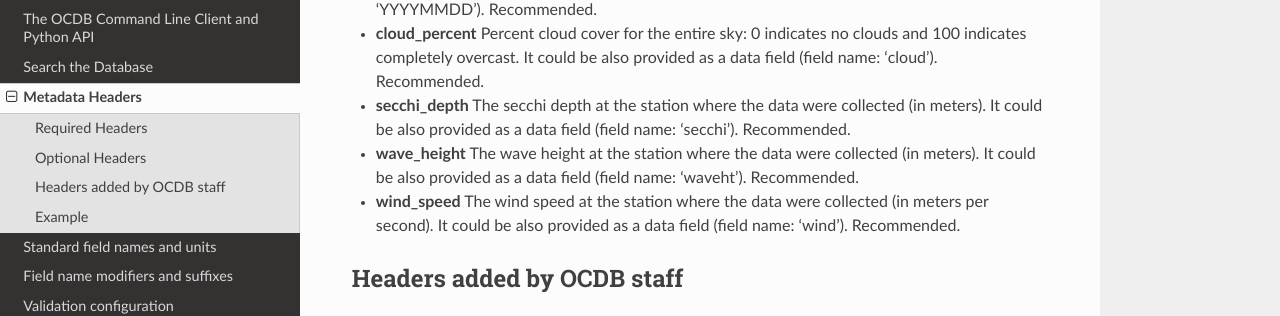
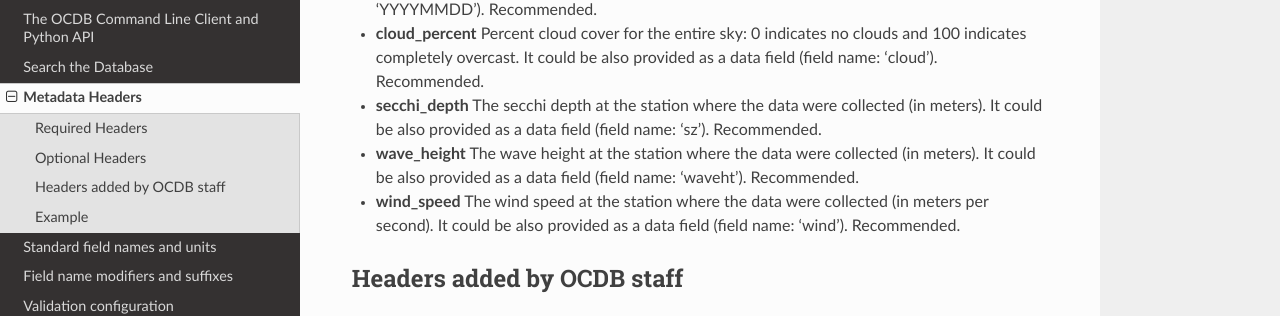
Before and after one commit to javierconcha/ocdb-docs, a Sphinx documentation site: the page built from docs/source/ocdb-metadata-headers.md, in a window 1280 px wide and 900 px high, scrolled down 2272 px. Shown: the part 162-478 px from the top of the window. Built offline with Sphinx 7.4.7 and the Read the Docs theme 2.0.0, drawn with Linux system fonts in a browser that asks for light colours.

Commit message:
Update docs/source/ocdb-metadata-headers.md

```diff
--- a/docs/source/ocdb-metadata-headers.md
+++ b/docs/source/ocdb-metadata-headers.md
@@ -86,7 +86,7 @@
 
 * **cloud_percent** Percent cloud cover for the entire sky: 0 indicates no clouds and 100 indicates completely overcast. It could be also provided as a data field (field name: 'cloud'). Recommended.
 
-* **secchi_depth** The secchi depth at the station where the data were collected (in meters). It could be also provided as a data field (field name: 'secchi'). Recommended.
+* **secchi_depth** The secchi depth at the station where the data were collected (in meters). It could be also provided as a data field (field name: 'sz'). Recommended.
 
 * **wave_height** The wave height at the station where the data were collected (in meters). It could be also provided as a data field (field name: 'waveht'). Recommended.
 
```
